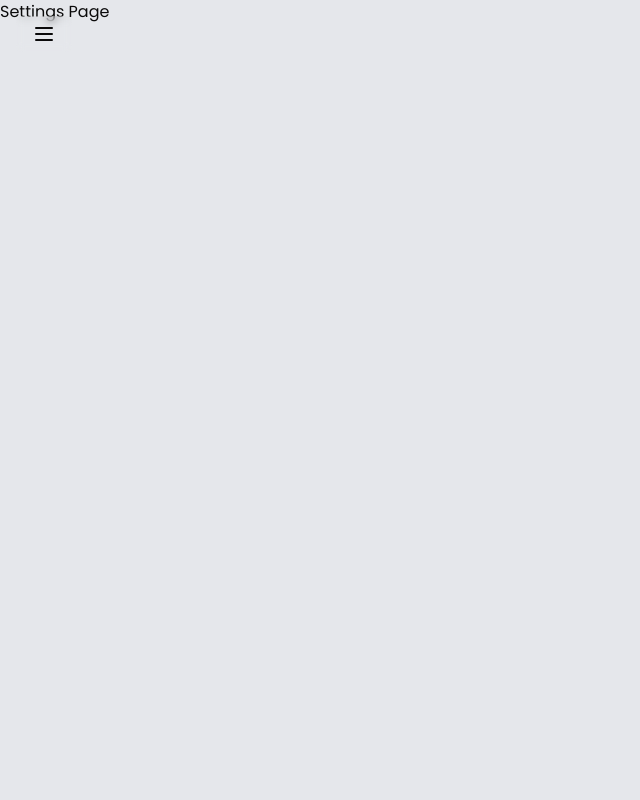
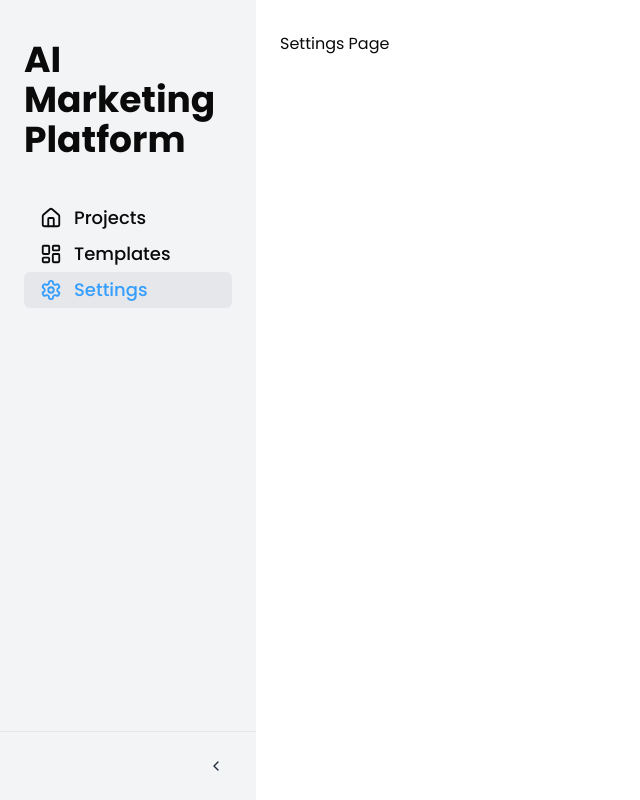
Before and after one commit to vincintz/llm101, a Next.js app in the folder webapp/: page /settings in a window 1280 px wide. Shown: the whole page, without its empty margins (0-640 px from the left). Built offline with nearby package versions, Linux system fonts and the light colour scheme.

Commit message:
working sidebar

```diff
--- a/webapp/app/(dashboard)/layout.tsx
+++ b/webapp/app/(dashboard)/layout.tsx
@@ -6,10 +6,12 @@ export default function DashboardLayout({
   children: React.ReactNode
 }) {
   return (
-    <div className="flex flex-row ">
+    <div className="flex flex-col lg:flex-row min-h-screen bg-white">
       <Sidebar />
 
-      {children}
+      <main className="flex-1 max-h-screen p-4 sm:p-6 md:p-8 lg:p-6 pt-16 lg:pt-8 overflow-auto">
+        {children}
+      </main>
     </div>
   )
 }
--- a/webapp/components/Sidebar.tsx
+++ b/webapp/components/Sidebar.tsx
@@ -1,18 +1,59 @@
 "use client"
 
-import React, { useEffect, useState } from 'react'
+import React, { useEffect, useRef, useState } from 'react'
 import { Button } from './ui/button'
 import { Menu, X } from 'lucide-react'
 import { cn } from '@/lib/utils'
-import { getDesktopClasses, getMobileClasses } from '@/utils/sidebarUtils'
 import SidebarNav from './SidebarNav'
+import SidebarToggle from './SidebarToggle'
+
+
+const MOBILE_WINDOW_WIDTH_LIMIT = 1024
 
 export default function Sidebar() {
   const [isMobile, setIsMobile] = useState(true)
   const [isOpen, setIsOpen] = useState(false)
   const [isCollapsed, setIsCollapsed] = useState(false)
+  const [isMounted, setIsMounted] = useState(false)
+  const sidebarRef = useRef<HTMLDivElement>(null)
 
-  useEffect(() => {}, [])
+  // handle resize
+  useEffect(() => {
+    const handleResize = () => {
+      const calculatedIsMobile = window.innerWidth < MOBILE_WINDOW_WIDTH_LIMIT
+      setIsMobile(calculatedIsMobile)
+      if (calculatedIsMobile) {
+        setIsCollapsed(false)
+      } else {
+        setIsOpen(false)
+      }
+    }
+    handleResize()
+    setIsMounted(true)
+    window.addEventListener("resize", handleResize)
+
+    return () => {
+      window.removeEventListener("resize", handleResize)
+    }
+  }, [])
+
+  useEffect(() => {
+    const handleOutsideClick = (evt: MouseEvent) => {
+      if (
+        sidebarRef.current &&
+        !sidebarRef.current.contains(evt.target as Node)
+      ) {
+        if (isMobile && isOpen) {
+          setIsOpen(false)
+        }
+      }
+    }
+
+    window.addEventListener("mousedown", handleOutsideClick)
+    return () => {
+      window.removeEventListener("mousedown", handleOutsideClick)
+    }
+  }, [isMobile, isOpen])
 
   const toggleSidebar = () => {
     if (isMobile) {
@@ -22,10 +63,12 @@ export default function Sidebar() {
     }
   }
 
-  const handleOutsideClick = () => {}
-
   const renderMenuIcon = (isOpen: boolean) => {
     return isOpen ? <X className="h-6 w-6" /> : <Menu className="h-6 w-6" />
+  }
+
+  if (!isMounted) {
+    return null
   }
 
   return (
@@ -47,18 +90,31 @@ export default function Sidebar() {
       {/* TODO: Store all components in nav */}
       {(!isMobile || isOpen) && (
         <div
+          ref={sidebarRef}
           className={cn(
             "bg-gray-100 flex flex-col h-screen transition-all duration-300 overflow-y-auto",
-            getMobileClasses(isMobile, isOpen),
-            getDesktopClasses(isMobile, isCollapsed)
+            !isMobile
+              ? ""
+              : `fixed inset-y-0 left-0 z-40 w-64 transform ${
+                  isOpen ? "translate-x-0" : "translate-x-full"
+                }`,
+            isMobile
+              ? ""
+              : isCollapsed
+              ? "w-28 h-screen sticky top-0"
+              : "w-64 h-screen sticky top-0"
           )}>
           <div
             className={cn(
-              "flex flex-col flex-frow p-6",
+              "flex flex-col flex-grow p-6",
               isMobile ? "pt-16" : "pt-10"
             )}
           >
-            <h1 className="text-4xl font-bold mb-10">AI Marketing Platform</h1>
+            {!isCollapsed && (
+              <h1 className="text-4xl font-bold mb-10">
+                AI Marketing Platform
+              </h1>
+            )}
 
             <SidebarNav isMobile={isMobile} isCollapsed={isCollapsed} />
           </div>
@@ -67,14 +123,12 @@ export default function Sidebar() {
             {/* TODO: User profile from clerk */}
           </div>
 
-          {/*
-          {isMobile && (
+          {!isMobile && (
             <SidebarToggle
               isCollapsed={isCollapsed}
               toggleSidebar={toggleSidebar}
             />
           )}
-          */}
 
         </div>
       )}
--- a/webapp/components/SidebarNav.tsx
+++ b/webapp/components/SidebarNav.tsx
@@ -60,7 +60,7 @@ export default function SidebarNav({ isMobile, isCollapsed }: SidebarNavProps) {
         >
           <Link href={item.href}>
             <item.icon className="h-[22px] w-[22px]" />
-            {(!isMobile || !isCollapsed) && (
+            {(isMobile || !isCollapsed) && (
               <span className="ml-3">{item.label}</span>
             )}
           </Link>
--- /dev/null
+++ b/webapp/components/SidebarToggle.tsx
@@ -0,0 +1,30 @@
+import { cn } from '@/lib/utils'
+import React from 'react'
+import { Button } from './ui/button'
+import { ChevronLeft, ChevronRight } from 'lucide-react'
+
+interface SidebarToggleProps {
+  isCollapsed: boolean
+  toggleSidebar: () => void
+}
+
+export default function SidebarToggle({isCollapsed, toggleSidebar}: SidebarToggleProps) {
+  return (
+    <div className={cn(
+      "flex border-t border-gray-200",
+      isCollapsed ? "p-4 justify-center" : "p-4 justify-end"
+    )}>
+      <Button
+        variant="ghost"
+        onClick={toggleSidebar}
+        className={cn(
+          "text-gray-800 hover:text-main hover:bg-gray-200"
+        )}
+      >
+        {isCollapsed
+          ? <ChevronRight className="h-4 w-4" />
+          : <ChevronLeft className="h-4 w-4" />}
+      </Button>
+    </div>
+  )
+}
--- a/webapp/utils/sidebarUtils.ts
+++ /dev/null
@@ -1,20 +0,0 @@
-export const getMobileClasses = (
-  isMobile: boolean,
-  isOpen: boolean
-): string => {
-  if (!isMobile) return ""
-  const baseClasses = "fixed inset-y-0 left-0 z-40 w-64 transform"
-  return isOpen
-    ? `${baseClasses} translate-x-0`
-    : `${baseClasses} translate-x-full`
-}
-
-export const getDesktopClasses = (
-  isMobile: boolean,
-  collapsed: boolean
-): string => {
-  if (!isMobile) return ""
-  return collapsed
-    ? "w-28 h-screen sticky top-0"
-    : "w-64 h-screen sticky top-0"
-}
```
